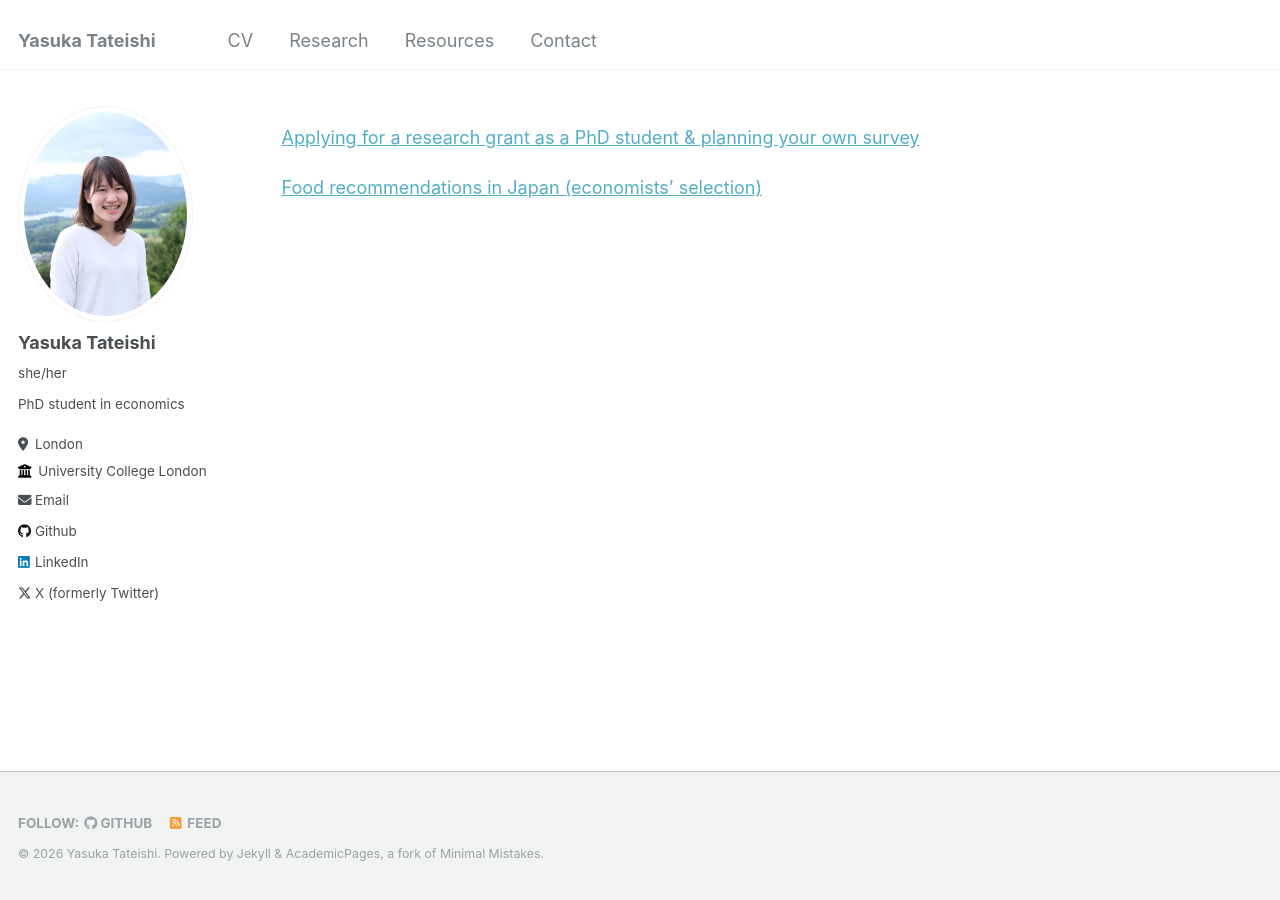
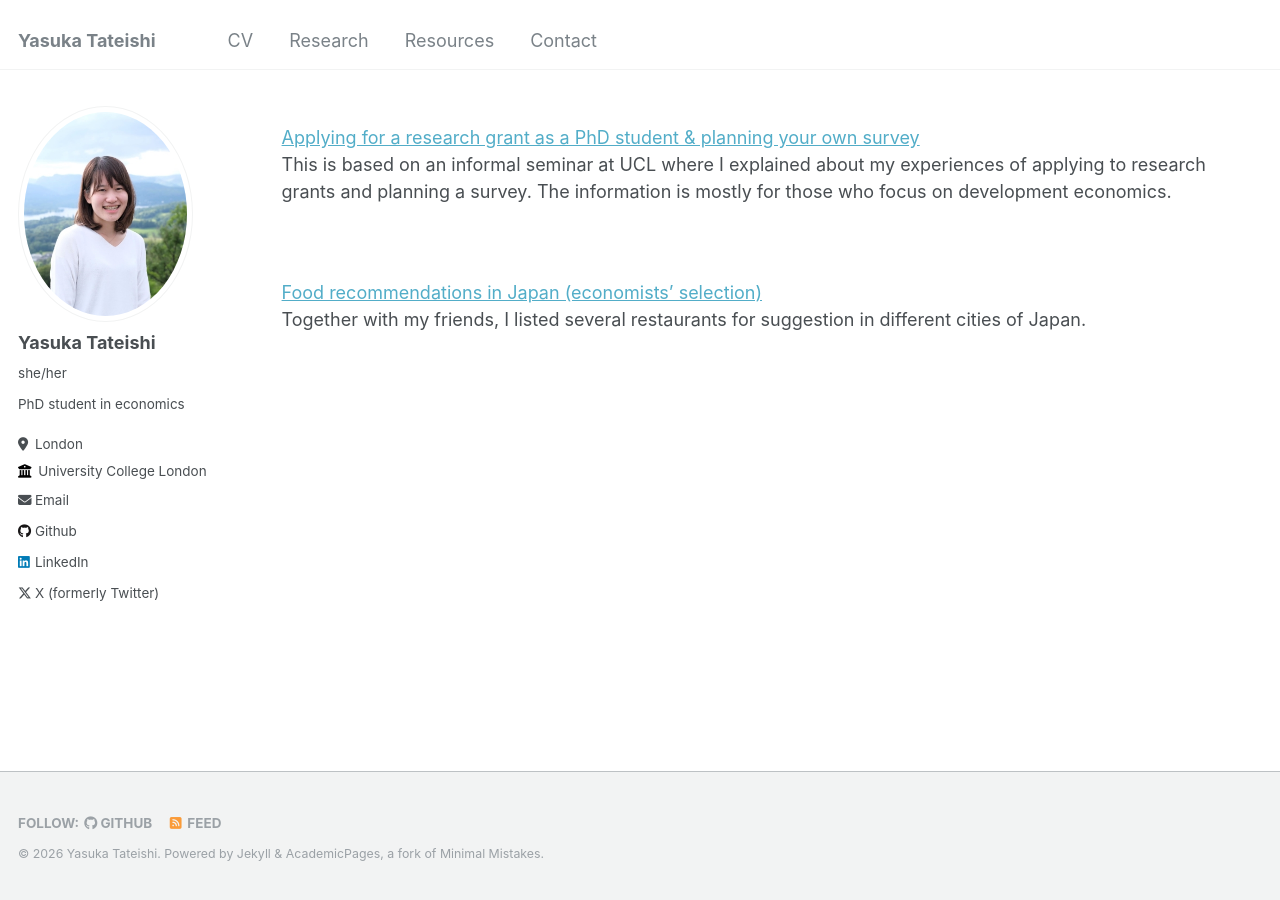
Before and after one commit to yaskatat/yaskatat.github.io, a Jekyll site: the page built from _pages/resources.md, in a window 1280 px wide. Built offline with Jekyll 4.4.1, drawn with Linux system fonts in a browser that asks for light colours.

Commit message:
Update resources.md

```diff
--- a/_pages/resources.md
+++ b/_pages/resources.md
@@ -7,9 +7,15 @@ author_profile: true
 
 {% include base_path %}
 
-[Applying for a research grant as a PhD student & planning your own survey](https://yaskatat.github.io/files/Applying_for_research_grant_as_a_PhD_student_public.pdf)
+[Applying for a research grant as a PhD student & planning your own survey](https://yaskatat.github.io/files/Applying_for_research_grant_as_a_PhD_student_public.pdf) <br />
+This is based on an informal seminar at UCL where I explained about my experiences of applying to research grants and planning a survey. The information is mostly for those who focus on development economics.
 
-[Food recommendations in Japan (economists' selection)](https://docs.google.com/document/d/1mTesZT7_jCM_BbTf7g941pIkaY4WO-pbmUqpUI0VJxc/edit?fbclid=IwAR1e541Zx3uvLIJ1CiDzCKueCHPo9R4NNaOTTUuHX12qfIDaL3JJbGgfUnE)
+ <br />
+
+
+[Food recommendations in Japan (economists' selection)](https://docs.google.com/document/d/1mTesZT7_jCM_BbTf7g941pIkaY4WO-pbmUqpUI0VJxc/edit?fbclid=IwAR1e541Zx3uvLIJ1CiDzCKueCHPo9R4NNaOTTUuHX12qfIDaL3JJbGgfUnE) <br />
+Together with my friends, I listed several restaurants for suggestion in different cities of Japan.
+
 
 <br />
 
```
